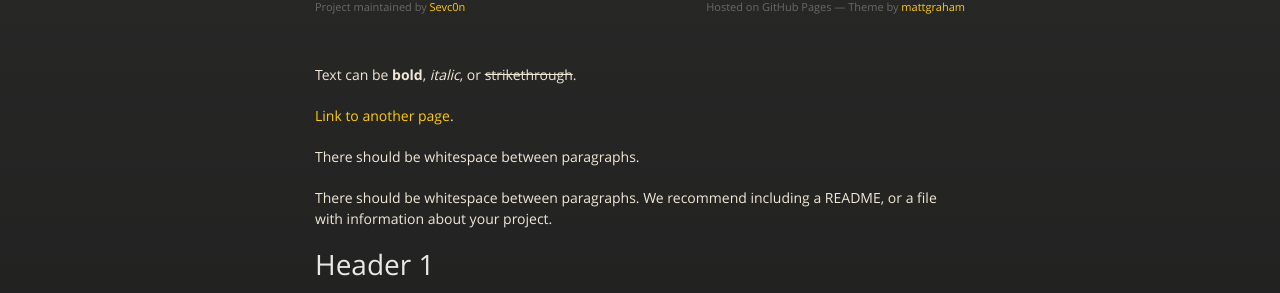
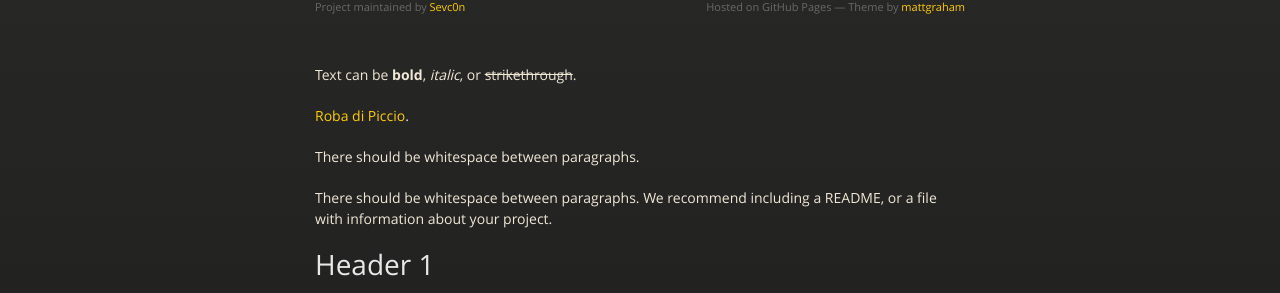
Before and after one commit to Sevc0n/Sevc0n.github.io, a Jekyll site: the page built from index.md, in a window 1280 px wide and 900 px high. Shown: the part 207-500 px from the top of the window. Built offline with Jekyll 4.4.1, drawn with Linux system fonts in a browser that asks for light colours.

Commit message:
Update index.md

```diff
--- a/index.md
+++ b/index.md
@@ -4,7 +4,7 @@ layout: default
 
 Text can be **bold**, _italic_, or ~~strikethrough~~.
 
-[Link to another page](./another-page.html).
+[Roba di Piccio](./another-page.html).
 
 There should be whitespace between paragraphs.
 
```
